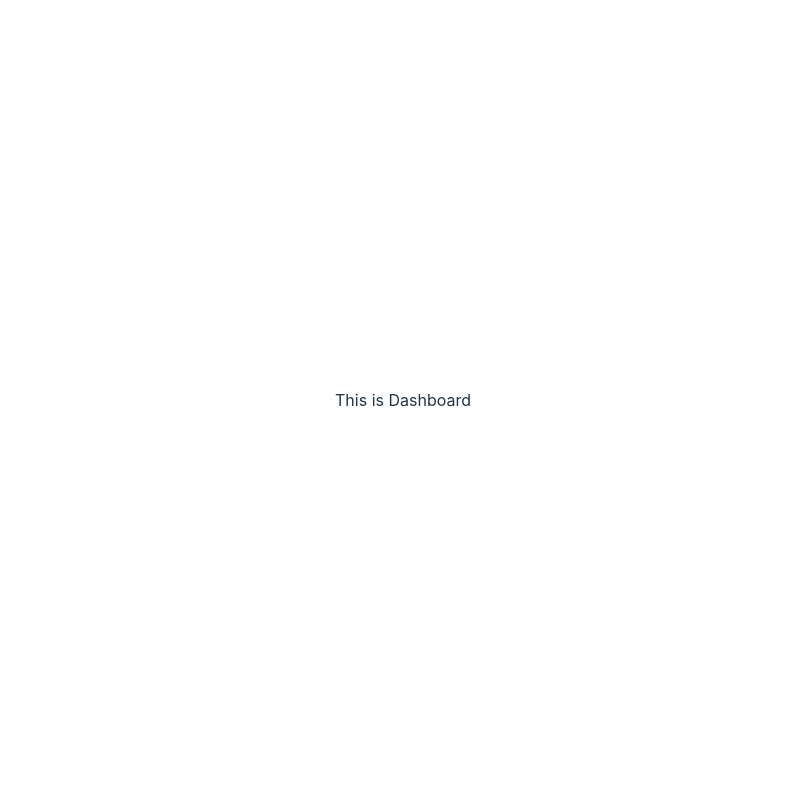
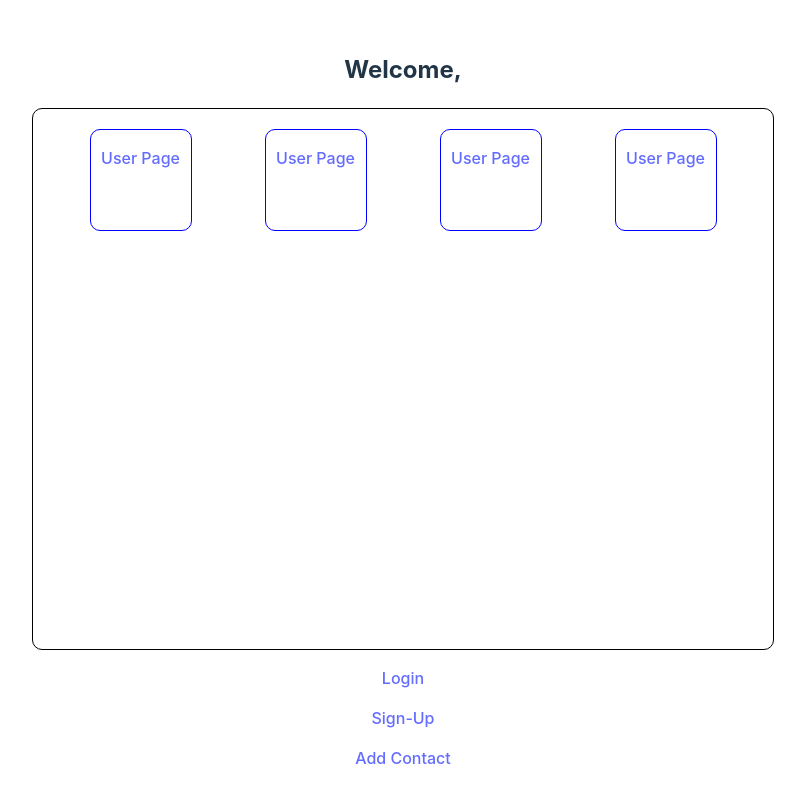
Before and after one commit to GeoTech23/CheckMate, a React (Vite) app: page /dashboard in a window 1280 px wide. Shown: the top 802 px of the page, without its empty margins (237-1042 px from the left). Built offline with nearby package versions, Linux system fonts and the light colour scheme.

Commit message:
Mock handleLogin functionality

```diff
--- a/src/components/AddContact.tsx
+++ b/src/components/AddContact.tsx
@@ -1,9 +1,40 @@
-import React from "react"
+import React from 'react';
+import SubmitDiv from './styled/SubmitDiv';
+import Form from './styled/Form';
+import { Link } from 'react-router-dom';
 
 function AddContact() {
-  return (
-    <p>This is AddContact</p>
-  )
+	function handleSubmit(e) {
+		e.preventDefault();
+	}
+	return (
+		<>
+			<h2>Add Contact</h2>
+			<SubmitDiv>
+				<Form onSubmit={handleSubmit}>
+					<input type='text' placeholder='Name'></input>
+					<input type='text' placeholder='Phone Number'></input>
+					<select>
+						<option value='friend'>Friend</option>
+						<option value='family'>Family</option>
+						<option value='significant other'>Significant Other</option>
+						<option value='coworker'>Coworker</option>
+					</select>
+					<input type='text' placeholder='Days before reminder'></input>
+					<button type='submit'>Add Contact</button>
+				</Form>
+			</SubmitDiv>
+			<Link to='/'>
+				<p>Login</p>
+			</Link>
+			<Link to='/signup'>
+				<p>Sign-Up</p>
+			</Link>
+			<Link to='/dashboard'>
+				<p>Dashboard</p>
+			</Link>
+		</>
+	);
 }
 
-export default AddContact
+export default AddContact;
--- a/src/components/Contact.tsx
+++ b/src/components/Contact.tsx
@@ -1,9 +1,18 @@
-import React from "react"
+import React from 'react';
+import { Link } from 'react-router-dom';
 
 function Contact() {
-  return (
-    <p>This is Contact</p>
-  )
+	return (
+		<>
+			<p>This is Contact</p>
+			<Link to='/'>
+				<p>Login</p>
+			</Link>
+			<Link to='/signup'>
+				<p>Sign-Up</p>
+			</Link>
+		</>
+	);
 }
 
-export default Contact
+export default Contact;
--- a/src/components/Dashboard.tsx
+++ b/src/components/Dashboard.tsx
@@ -1,9 +1,38 @@
-import React from "react"
+import React from 'react';
+import { Link } from 'react-router-dom';
+import DashDiv from './styled/DashDiv';
+import ContactDiv from './styled/ContactDiv';
+import { StoreContext } from '../store';
 
 function Dashboard() {
-  return (
-    <p>This is Dashboard</p>
-  )
+	const { user } = React.useContext(StoreContext);
+	const sampleContacts = [];
+
+	for (let i = 0; i < 4; i++) {
+		sampleContacts.push(
+			<ContactDiv>
+				<Link to='/contact'>
+					<p>User Page</p>
+				</Link>
+			</ContactDiv>
+		);
+	}
+	return (
+		<>
+			<h2>Welcome, {user}</h2>
+
+			<DashDiv>{sampleContacts}</DashDiv>
+			<Link to='/'>
+				<p>Login</p>
+			</Link>
+			<Link to='/signup'>
+				<p>Sign-Up</p>
+			</Link>
+			<Link to='/addContact'>
+				<p>Add Contact</p>
+			</Link>
+		</>
+	);
 }
 
-export default Dashboard
+export default Dashboard;
--- a/src/components/Login.tsx
+++ b/src/components/Login.tsx
@@ -1,9 +1,36 @@
-import React from "react"
+import { useContext } from 'react';
+import AuthDiv from './styled/SubmitDiv';
+import { Link, useNavigate } from 'react-router-dom';
+import Form from './styled/Form';
+import { StoreContext } from '../store';
 
 function Login() {
-  return (
-    <p>This is Login</p>
-  )
+	const { user, setUser } = useContext(StoreContext);
+	const navigate = useNavigate();
+
+	function handleSubmit(e) {
+		e.preventDefault();
+		setUser(e.target[0].value);
+		navigate('/dashboard');
+	}
+
+	return (
+		<>
+			<h2>Login</h2>
+			<AuthDiv>
+				<Form onSubmit={handleSubmit}>
+					<input type='text' placeholder='username' required />
+					<input type='text' placeholder='password' required />
+					<button type='submit'>Login</button>
+				</Form>
+			</AuthDiv>
+
+			<Link to='/signup'>Sign-up</Link>
+			<Link to='/dashboard'>
+				<p> To Dashboard </p>
+			</Link>
+		</>
+	);
 }
 
-export default Login
+export default Login;
--- a/src/components/Signup.tsx
+++ b/src/components/Signup.tsx
@@ -1,9 +1,33 @@
-import React from "react"
+import React from 'react';
+import { Link } from 'react-router-dom';
+import AuthDiv from './styled/SubmitDiv';
+import Form from './styled/Form';
 
 function Signup() {
-  return (
-    <p>This is Signup</p>
-  )
+	const handleSubmit = (e) => {
+		e.preventDefault();
+	};
+	return (
+		<>
+			<h2>Sign-Up</h2>
+			<AuthDiv>
+				<Form onSubmit={handleSubmit}>
+					<input type='text' placeholder='username' required />
+					<input type='password' placeholder='password' required />
+					<input type='password' placeholder='confirm password' required />
+					<input type='text' placeholder='phone number' required />
+					<button type='submit'>Sign-Up</button>
+				</Form>
+			</AuthDiv>
+
+			<Link to='/'>
+				<p>Login</p>
+			</Link>
+			<Link to='/dashboard'>
+				<p>Dashboard</p>
+			</Link>
+		</>
+	);
 }
 
-export default Signup
+export default Signup;
--- /dev/null
+++ b/src/components/styled/ContactDiv.tsx
@@ -0,0 +1,12 @@
+import { styled } from 'styled-components';
+
+const ContactDiv = styled.div`
+	display: flex;
+	border: 1px solid blue;
+	border-radius: 10px;
+	height: 100px;
+	width: 100px;
+	justify-content: center;
+`;
+
+export default ContactDiv;
--- /dev/null
+++ b/src/components/styled/DashDiv.tsx
@@ -0,0 +1,15 @@
+import { styled } from 'styled-components';
+
+const DashDiv = styled.div`
+	border: 1px solid black;
+	display: grid;
+	width: 700px;
+	height: 500px;
+	border-radius: 10px;
+	grid-template-columns: repeat(4, 1fr);
+	padding: 20px;
+	justify-items: center;
+	overflow: scroll;
+`;
+
+export default DashDiv;
--- /dev/null
+++ b/src/components/styled/Form.tsx
@@ -0,0 +1,8 @@
+import { styled } from 'styled-components';
+
+const Form = styled.form`
+	display: flex;
+	flex-flow: column;
+`;
+
+export default Form;
--- /dev/null
+++ b/src/components/styled/SubmitDiv.tsx
@@ -0,0 +1,10 @@
+import { styled } from 'styled-components';
+
+const SubmitDiv = styled.div`
+	border: 1px solid black;
+	display: flex;
+	padding: 40px 20px;
+	border-radius: 10px;
+`;
+
+export default SubmitDiv;
--- a/src/store.tsx
+++ b/src/store.tsx
@@ -1,7 +1,7 @@
 import React from 'react';
 
+export const StoreContext = React.createContext();
 export default ({ children }) => {
-	const StoreContext = React.createContext({});
 	const [user, setUser] = React.useState('');
 	const [loggedIn, setLoggedIn] = React.useState(false);
 	const [currentContact, setCurrentContact] = React.useState({});
```
